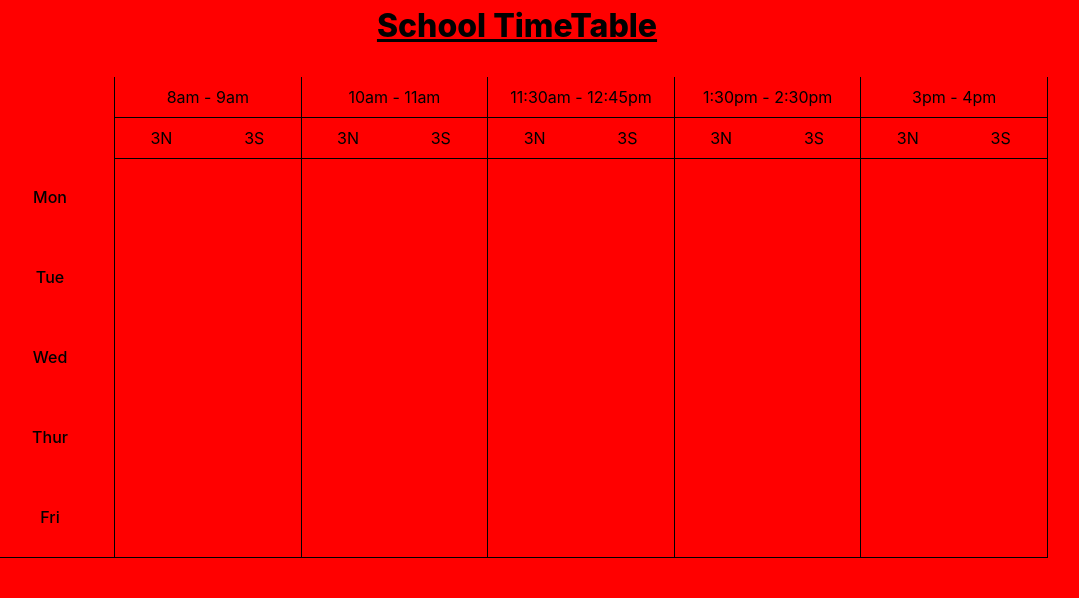
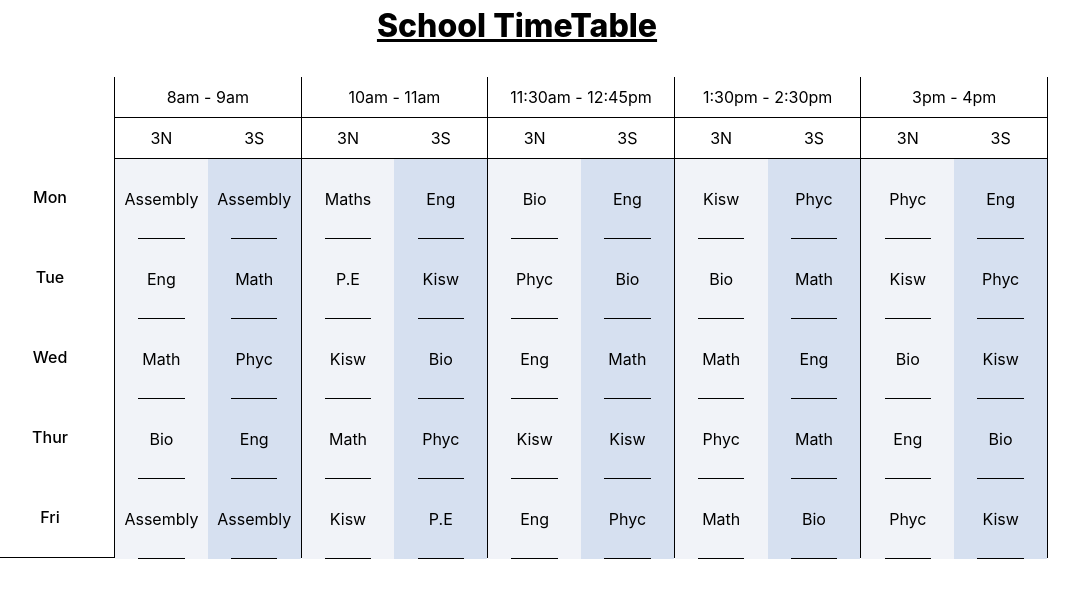
Before and after one commit to kbuika/timetable-webapp, a React (Create React App) app: page / in a window 1280 px wide. Shown: the top 598 px of the page, without its empty margins (123-1202 px from the left). Built offline with nearby package versions, Linux system fonts and the light colour scheme.

Commit message:
:sparkles: feature: add static data and load it to the table

```diff
--- a/src/components/TableColumn.js
+++ b/src/components/TableColumn.js
@@ -1,5 +1,6 @@
 import React from "react";
 import styled from "styled-components";
+const data = require("../data/subjectData.json");
 
 const MainDiv = styled.div`
   height: 30em;
@@ -22,7 +23,24 @@ const ClassTitleDiv = styled.div`
   flex-flow: row nowrap;
 `;
 
-function TableColumn({ title }) {
+const MainClassColumnDiv = styled.div`
+  display: flex;
+  flex-flow: row nowrap;
+  height: 25em;
+  width: 100%;
+`;
+
+const ClassColumnDiv = styled.div`
+  height: 100%;
+  width: 50%;
+  background-color: ${(props) => (props.col ? "#f1f3f8" : "#d6e0f0")};
+  display: flex;
+  flex-flow: column nowrap;
+  align-items: center;
+  justify-content: center;
+`;
+
+function TableColumn({ title, lesson }) {
   return (
     <MainDiv>
       <ItemDiv>{title}</ItemDiv>
@@ -30,6 +48,26 @@ function TableColumn({ title }) {
         <ItemDiv half>3N</ItemDiv>
         <ItemDiv half>3S</ItemDiv>
       </ClassTitleDiv>
+      <MainClassColumnDiv>
+        <ClassColumnDiv col>
+          {data.subject[lesson]["3N"].map((sub) => {
+            return (
+              <ItemDiv half subject>
+                {sub.subject}
+              </ItemDiv>
+            );
+          })}
+        </ClassColumnDiv>
+        <ClassColumnDiv>
+          {data.subject[lesson]["3S"].map((sub) => {
+            return (
+              <ItemDiv half subject>
+                {sub.subject}
+              </ItemDiv>
+            );
+          })}
+        </ClassColumnDiv>
+      </MainClassColumnDiv>
     </MainDiv>
   );
 }
--- /dev/null
+++ b/src/data/subjectData.json
@@ -0,0 +1,84 @@
+{
+  "subject": {
+    "lesson1": {
+      "3N": [
+        { "id": 1, "day": "monday", "subject": "Assembly", "teacher": "CO" },
+        { "id": 2, "day": "tuesday", "subject": "Eng", "teacher": "JN" },
+        { "id": 3, "day": "wednesday", "subject": "Math", "teacher": "JN" },
+        { "id": 4, "day": "thursday", "subject": "Bio", "teacher": "JN" },
+        { "id": 5, "day": "friday", "subject": "Assembly", "teacher": "JN" }
+      ],
+      "3S": [
+        { "id": 1, "day": "monday", "subject": "Assembly", "teacher": "JK" },
+        { "id": 2, "day": "tuesday", "subject": "Math", "teacher": "JK" },
+        { "id": 3, "day": "wednesday", "subject": "Phyc", "teacher": "JK" },
+        { "id": 4, "day": "thursday", "subject": "Eng", "teacher": "JK" },
+        { "id": 5, "day": "friday", "subject": "Assembly", "teacher": "JK" }
+      ]
+    },
+    "lesson2": {
+      "3N": [
+        { "id": 1, "day": "monday", "subject": "Maths", "teacher": "JN" },
+        { "id": 2, "day": "tuesday", "subject": "P.E", "teacher": "JN" },
+        { "id": 3, "day": "wednesday", "subject": "Kisw", "teacher": "JN" },
+        { "id": 4, "day": "thursday", "subject": "Math", "teacher": "JN" },
+        { "id": 5, "day": "friday", "subject": "Kisw", "teacher": "JN" }
+      ],
+      "3S": [
+        { "id": 1, "day": "monday", "subject": "Eng", "teacher": "JK" },
+        { "id": 2, "day": "tuesday", "subject": "Kisw", "teacher": "JK" },
+        { "id": 3, "day": "wednesday", "subject": "Bio", "teacher": "JK" },
+        { "id": 4, "day": "thursday", "subject": "Phyc", "teacher": "JK" },
+        { "id": 1, "day": "friday", "subject": "P.E", "teacher": "JK" }
+      ]
+    },
+    "lesson3": {
+      "3N": [
+        { "id": 1, "day": "monday", "subject": "Bio", "teacher": "JN" },
+        { "id": 2, "day": "tuesday", "subject": "Phyc", "teacher": "JN" },
+        { "id": 3, "day": "wednesday", "subject": "Eng", "teacher": "JN" },
+        { "id": 4, "day": "thursday", "subject": "Kisw", "teacher": "JN" },
+        { "id": 5, "day": "friday", "subject": "Eng", "teacher": "JN" }
+      ],
+      "3S": [
+        { "id": 1, "day": "monday", "subject": "Eng", "teacher": "JK" },
+        { "id": 2, "day": "tuesday", "subject": "Bio", "teacher": "JK" },
+        { "id": 3, "day": "wednesday", "subject": "Math", "teacher": "JK" },
+        { "id": 4, "day": "thursday", "subject": "Kisw", "teacher": "JK" },
+        { "id": 5, "day": "friday", "subject": "Phyc", "teacher": "JK" }
+      ]
+    },
+    "lesson4": {
+      "3N": [
+        { "id": 1, "day": "monday", "subject": "Kisw", "teacher": "JN" },
+        { "id": 2, "day": "tuesday", "subject": "Bio", "teacher": "JN" },
+        { "id": 3, "day": "wednesday", "subject": "Math", "teacher": "JN" },
+        { "id": 4, "day": "thursday", "subject": "Phyc", "teacher": "JN" },
+        { "id": 5, "day": "friday", "subject": "Math", "teacher": "JN" }
+      ],
+      "3S": [
+        { "id": 1, "day": "monday", "subject": "Phyc", "teacher": "JK" },
+        { "id": 2, "day": "tuesday", "subject": "Math", "teacher": "JK" },
+        { "id": 3, "day": "wednesday", "subject": "Eng", "teacher": "JK" },
+        { "id": 4, "day": "thursday", "subject": "Math", "teacher": "JK" },
+        { "id": 5, "day": "monday", "subject": "Bio", "teacher": "JK" }
+      ]
+    },
+    "lesson5": {
+      "3N": [
+        { "id": 1, "day": "monday", "subject": "Phyc", "teacher": "JN" },
+        { "id": 2, "day": "tuesday", "subject": "Kisw", "teacher": "JN" },
+        { "id": 3, "day": "wednesday", "subject": "Bio", "teacher": "JN" },
+        { "id": 4, "day": "thursday", "subject": "Eng", "teacher": "JN" },
+        { "id": 5, "day": "friday", "subject": "Phyc", "teacher": "JN" }
+      ],
+      "3S": [
+        { "id": 1, "day": "monday", "subject": "Eng", "teacher": "JK" },
+        { "id": 2, "day": "tuesday", "subject": "Phyc", "teacher": "JK" },
+        { "id": 3, "day": "wednesday", "subject": "Kisw", "teacher": "JK" },
+        { "id": 4, "day": "thursday", "subject": "Bio", "teacher": "JK" },
+        { "id": 5, "day": "friday", "subject": "Kisw", "teacher": "JK" }
+      ]
+    }
+  }
+}
--- a/src/pages/HomePage.js
+++ b/src/pages/HomePage.js
@@ -7,7 +7,6 @@ const MainDiv = styled.div`
   display: flex;
   flex-flow: column;
   align-items: center;
-  background-color: red;
 `;
 
 const Title = styled.h3`
@@ -53,11 +52,11 @@ function HomePage() {
             return <Day>{day}</Day>;
           })}
         </DayOfWeekDiv>
-        <TableColumn title={"8am - 9am"} />
-        <TableColumn title={"10am - 11am"} />
-        <TableColumn title={"11:30am - 12:45pm"} />
-        <TableColumn title={"1:30pm - 2:30pm"} />
-        <TableColumn title={"3pm - 4pm"} />
+        <TableColumn title={"8am - 9am"} lesson={"lesson1"} />
+        <TableColumn title={"10am - 11am"} lesson={"lesson2"} />
+        <TableColumn title={"11:30am - 12:45pm"} lesson={"lesson3"} />
+        <TableColumn title={"1:30pm - 2:30pm"} lesson={"lesson4"} />
+        <TableColumn title={"3pm - 4pm"} lesson={"lesson5"} />
       </MainTableDiv>
     </MainDiv>
   );
```
